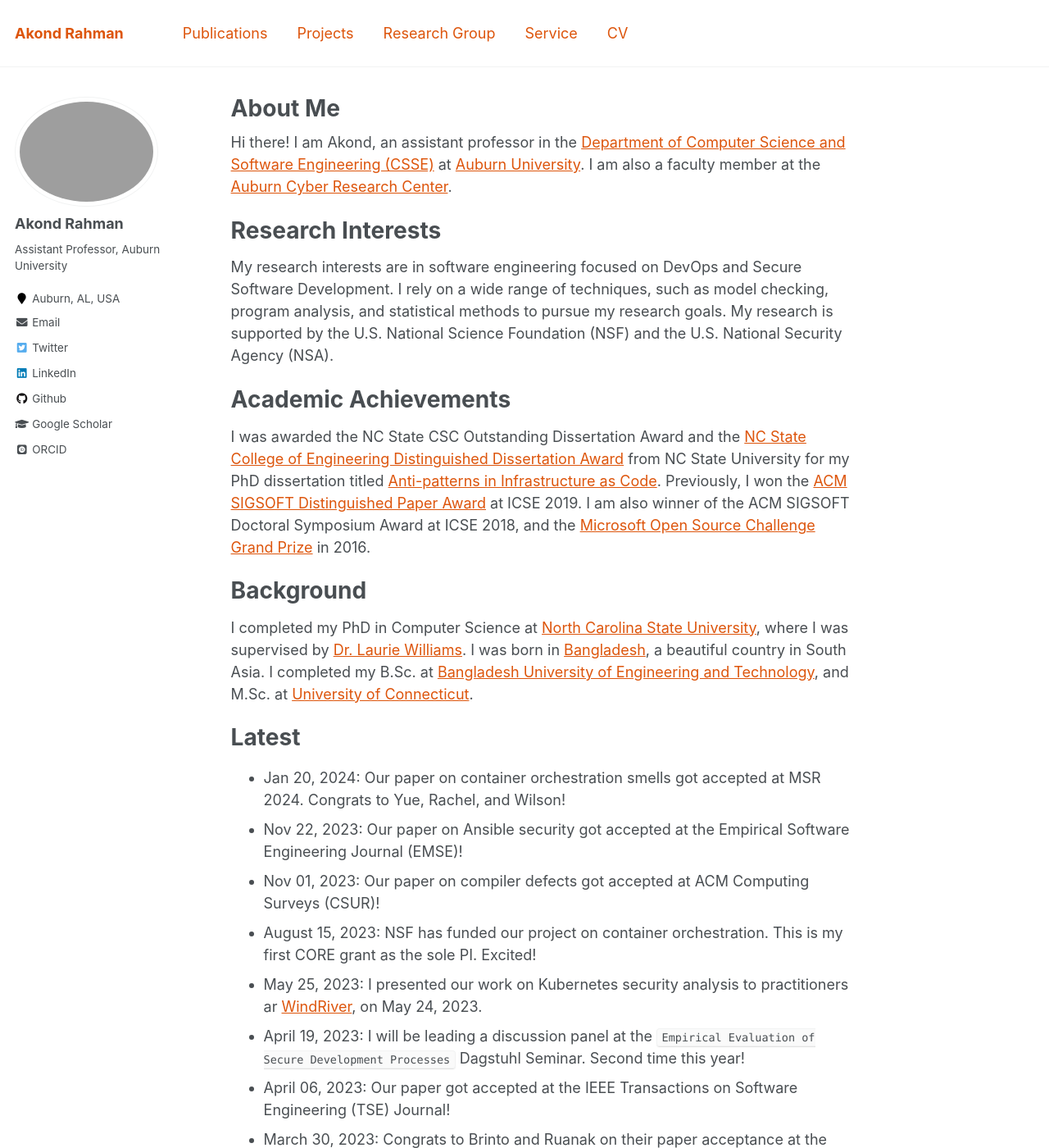
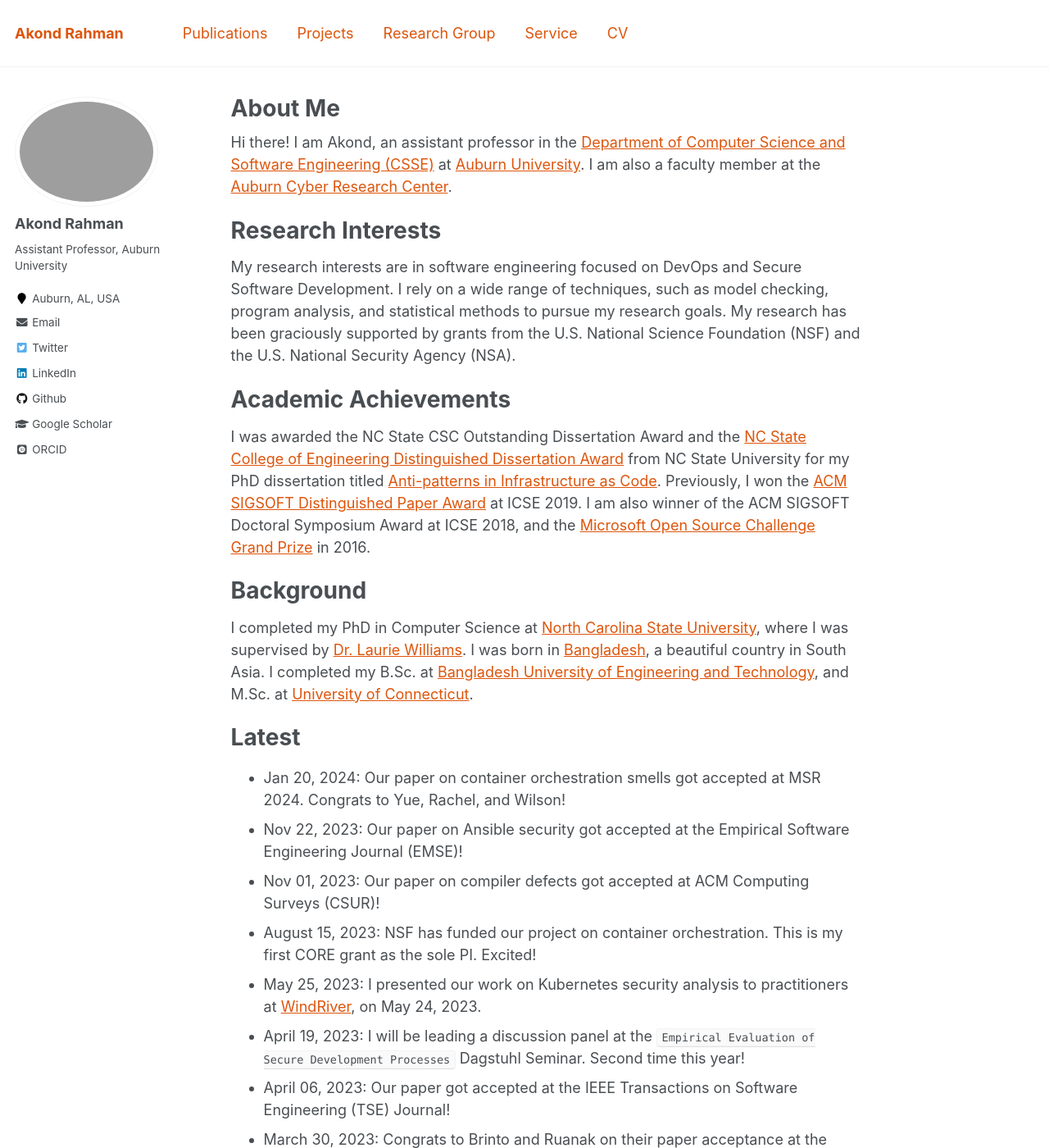
Before and after one commit to akondrahman/akondrahman.github.io, a Jekyll site: the page built from _pages/about.md, in a window 1280 px wide and 1400 px high. Shown: the whole window at 82% size. Built offline with Jekyll 4.4.1, drawn with Linux system fonts in a browser that asks for light colours; some web fonts are replaced.

Commit message:
jfp updates

```diff
--- a/_pages/about.md
+++ b/_pages/about.md
@@ -1,7 +1,7 @@
 ---
 permalink: /
 title: "About Me"
-excerpt: "About me"
+excerpt: "About Me"
 author_profile: true
 redirect_from:
   - /about/
@@ -12,7 +12,7 @@ Hi there! I am Akond, an assistant professor in the [Department of Computer Scie
 
 Research Interests
 ======
-My research interests are in software engineering focused on DevOps and Secure Software Development. I rely on a wide range of techniques, such as model checking, program analysis, and statistical methods to pursue my research goals. My research is supported by the U.S. National Science Foundation (NSF) and the U.S. National Security Agency (NSA).
+My research interests are in software engineering focused on DevOps and Secure Software Development. I rely on a wide range of techniques, such as model checking, program analysis, and statistical methods to pursue my research goals. My research has been graciously supported by grants from the U.S. National Science Foundation (NSF) and the U.S. National Security Agency (NSA).
 
 
 Academic Achievements
@@ -35,7 +35,7 @@ Latest
 - Nov 22, 2023: Our paper on Ansible security got accepted at the Empirical Software Engineering Journal (EMSE)!
 - Nov 01, 2023: Our paper on compiler defects got accepted at ACM Computing Surveys (CSUR)!
 - August 15, 2023: NSF has funded our project on container orchestration. This is my first CORE grant as the sole PI. Excited!
-- May 25, 2023: I presented our work on Kubernetes security analysis to practitioners ar [WindRiver](https://www.windriver.com/), on May 24, 2023.
+- May 25, 2023: I presented our work on Kubernetes security analysis to practitioners at [WindRiver](https://www.windriver.com/), on May 24, 2023.
 - April 19, 2023: I will be leading a discussion panel at the `Empirical Evaluation of Secure Development Processes` Dagstuhl Seminar. Second time this year!
 - April 06, 2023: Our paper got accepted at the IEEE Transactions on Software Engineering (TSE) Journal!
 - March 30, 2023: Congrats to Brinto and Ruanak on their paper acceptance at the Empirical Software Engineering Journal (EMSE)!
```
Also changed, not shown: _publications/k8s-msr2024.md (+1 -1 lines), _publications/tosem-k8s.md (+1 -0 lines), _publications/tse2023-taintpup.md (+1 -0 lines).
